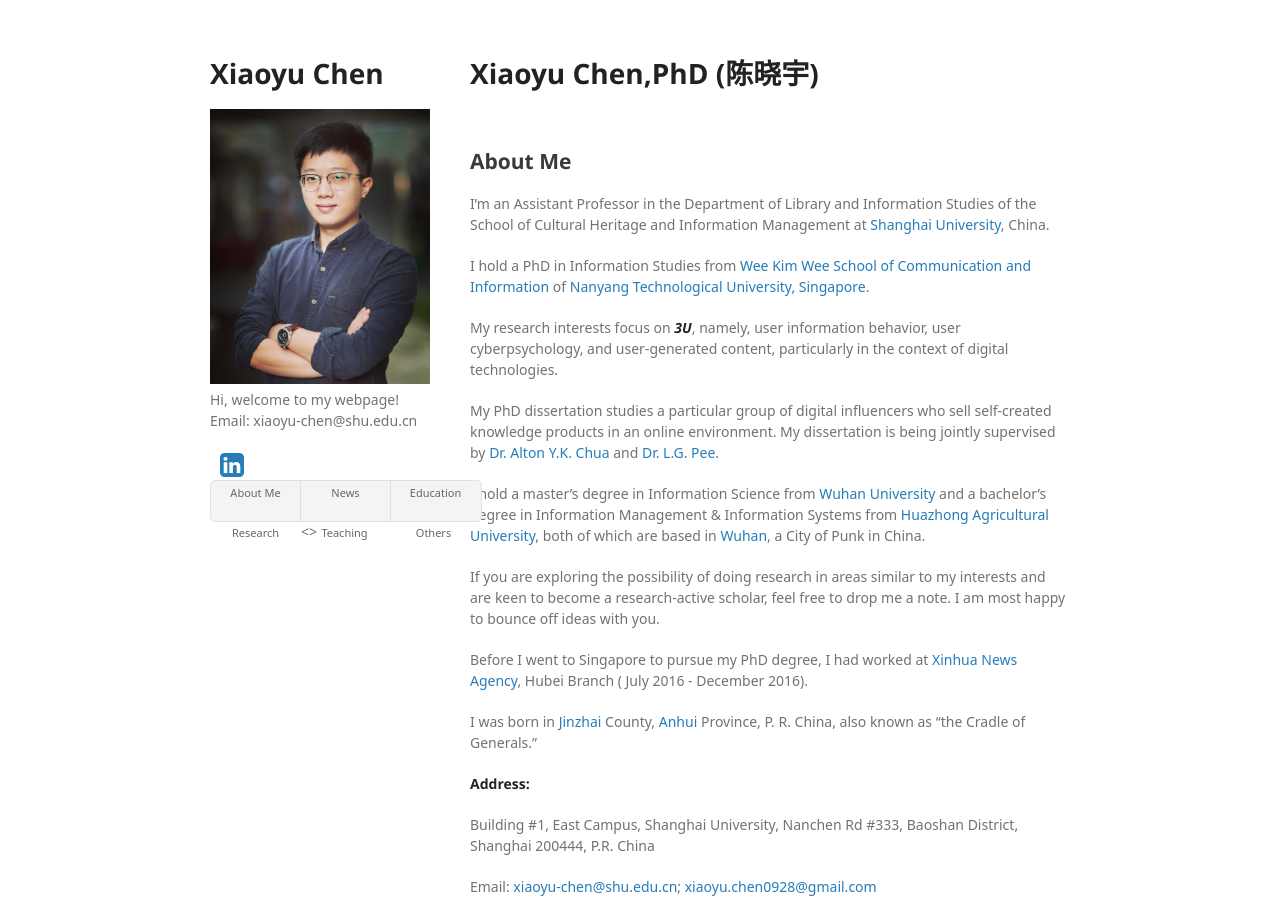
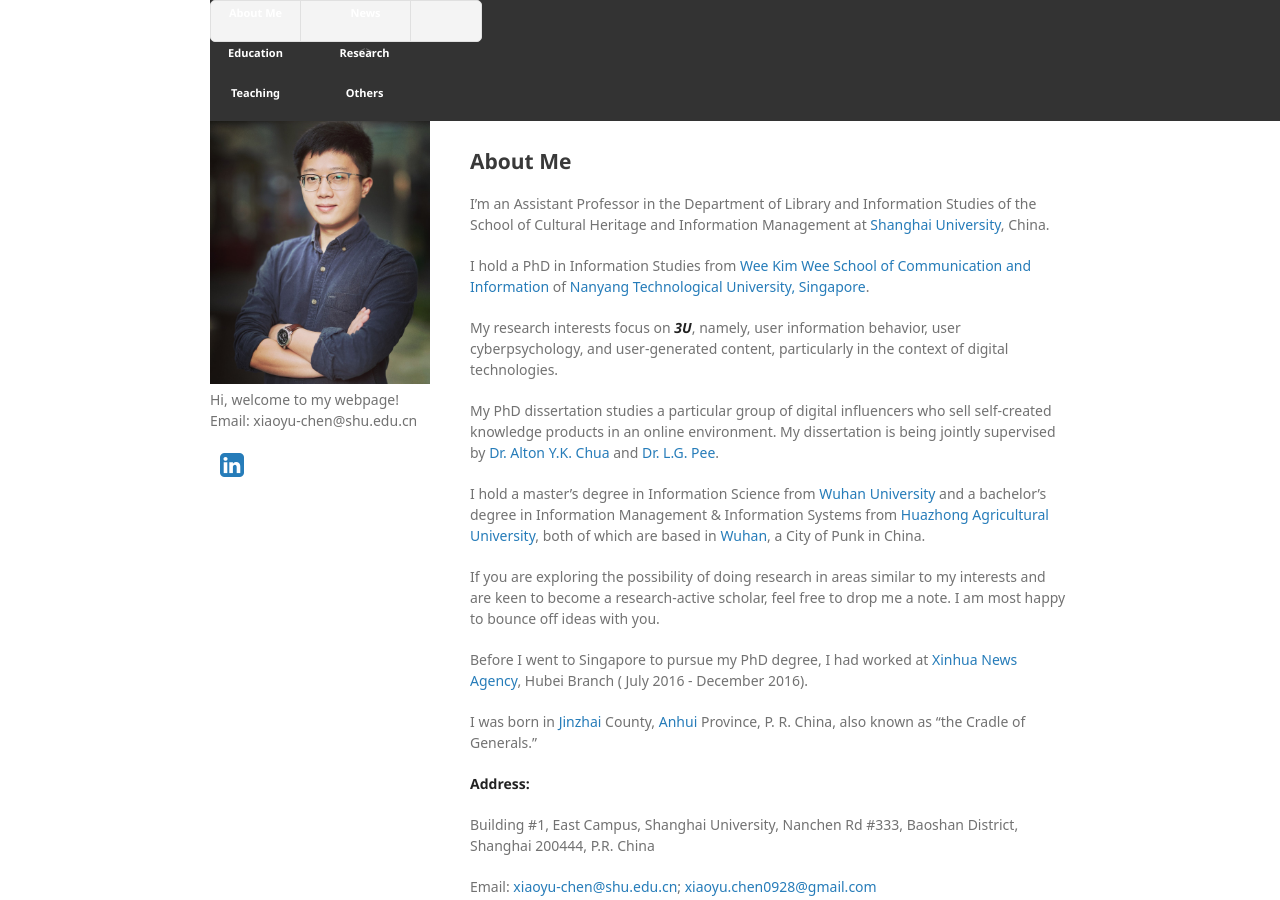
Before and after one commit to xiaoyu0928/xiaoyu0928.github.io, a Jekyll site: the page built from index.md, in a window 1280 px wide and 900 px high. Built offline with Jekyll 4.4.1, drawn with Linux system fonts in a browser that asks for light colours; some web fonts are replaced; a style sheet for code colours, icons or effects is not loaded; our own code applies the rules of GitHub Pages for plain Markdown files.

Commit message:
Update default.html

```diff
--- a/_layouts/default.html
+++ b/_layouts/default.html
@@ -56,7 +56,7 @@
             <li><a href="{{ site.github.repository_url }}">View On <strong>GitHub</strong></a></li>
           </ul>
         {% endif %}
-        <nav>
+        <nav class="main-navigation">
         <ul>
           <li><a href="#about-me" target="_self">About Me</a></li>
           <li><a href="#news" target="_self">News</a><>
```
